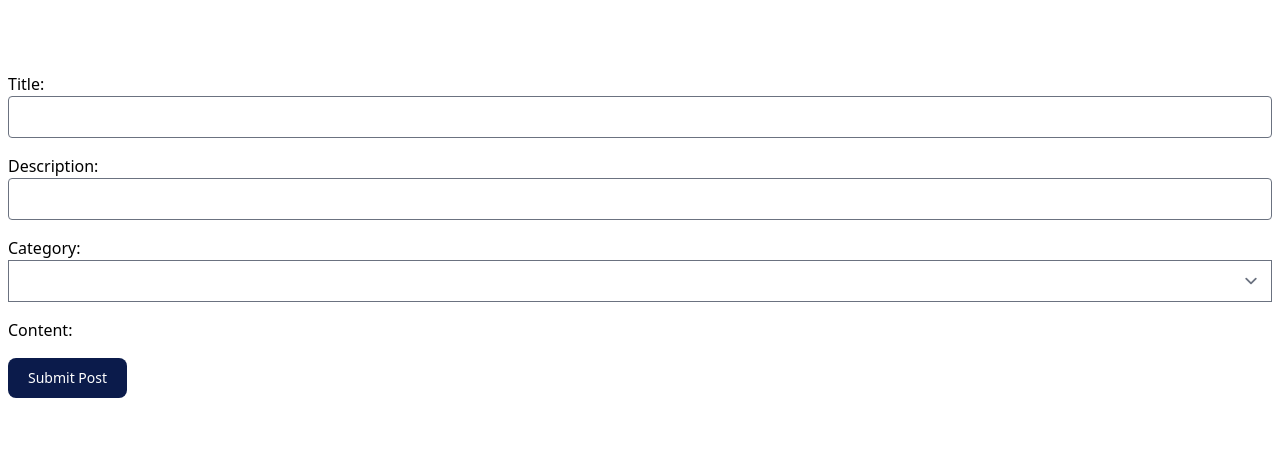
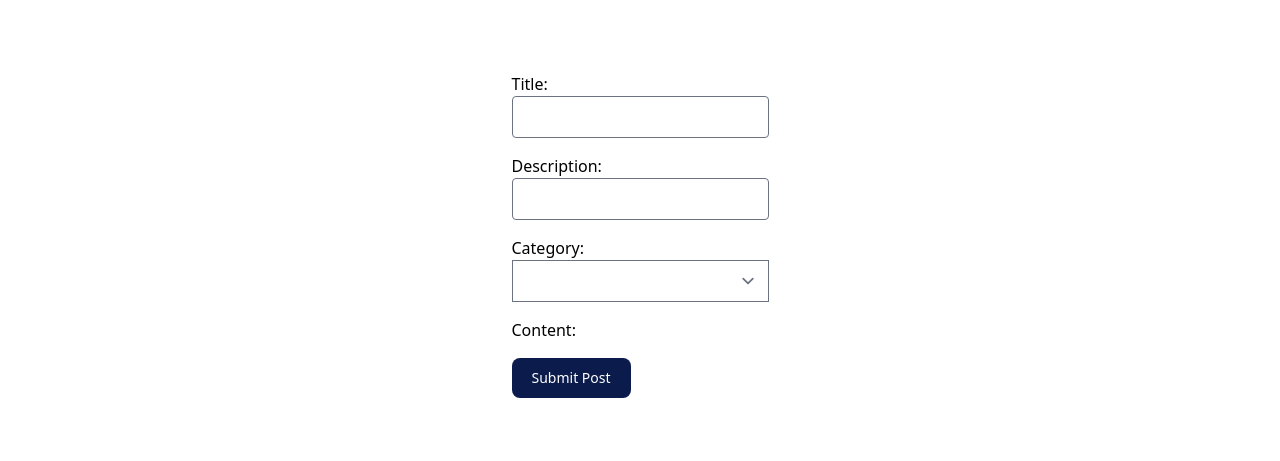
Before and after one commit to hengage/totly, a Django app: page /posts/create/ in a window 1280 px wide. Shown: the part 72-533 px from the top of the page. Run offline with Django 4.2, Linux system fonts and the light colour scheme; data that the repository does not hold is empty.

Commit message:
Styles: desktop view for create post page

```diff
--- a/apps/posts/templates/posts/create_post.html
+++ b/apps/posts/templates/posts/create_post.html
@@ -5,25 +5,26 @@
 {% block content %}
 
 
-<main class="mt-12 md:mt-36 px-2" style="border: 3px solid blu;">
-  <form method="POST" class="space-y-4" style="border: 1px solid re;">
+<main class="mt-12 md:mt-36 px-2 pb-16 xsm:px-48" style="border: 3px solid blu;">
+  <form method="POST" class=" xsm:px-20 sm:flex justify-center items-center" style="border: 1px solid re;">
     {% csrf_token %}
 
     <!-- {{ form.as_p }} -->
     <!-- <div class="">
     </div> -->
+    <div class="space-y-4">
 
-    <div>
+    <div class="">
       <label for="id_title" class="block">Title:</label>
       <input type="text" name="title" maxlength="255" required id="id_title" class="rounded w-full">
     </div>
 
-    <div>
+    <div class="">
       <label for="id_description" class="block" >Description:</label>
       <input type="text" name="description" maxlength="255" required id="id_description" class="rounded w-full">
     </div>
 
-    <div>
+    <div class="">
       <label for="id_category" class="block">Category:</label>
       <div class="rounded w-full">
       <!-- {{form.category }} -->
@@ -44,7 +45,8 @@
       <label for="id_content" class="block">Content:</label>
       <input id="id_content" name="content" type="hidden" name="content" />
 
-      <trix-editor input="id_content" class="django-prose-editor trix-content rounded"
+      <trix-editor input="id_content"
+      class="django-prose-editor trix-content rounded min-h-[20em] max-w-[100%] overflow-hidden"
       data-upload-attachment-url="/prose/attachment/">
     </trix-editor>
     </div>
@@ -59,6 +61,8 @@
     class="text-white bg-primary-color hover:bg-blue-800 focus:ring-4
       focus:ring-blue-300 font-medium rounded-lg text-sm px-5 py-2.5 mr-2 mb-2">
       Submit Post</button>
+
+    </div>
   </form>
 </main>
 
--- a/static/src/output.css
+++ b/static/src/output.css
@@ -1292,6 +1292,42 @@ input:checked + .toggle-bg {
   height: 2.25rem;
 }
 
+.h-36 {
+  height: 9rem;
+}
+
+.h-44 {
+  height: 11rem;
+}
+
+.h-auto {
+  height: auto;
+}
+
+.min-h-screen {
+  min-height: 100vh;
+}
+
+.min-h-\[50\%\] {
+  min-height: 50%;
+}
+
+.min-h-\[100\%\] {
+  min-height: 100%;
+}
+
+.min-h-\[100em\] {
+  min-height: 100em;
+}
+
+.min-h-\[50em\] {
+  min-height: 50em;
+}
+
+.min-h-\[20em\] {
+  min-height: 20em;
+}
+
 .w-full {
   width: 100%;
 }
@@ -1320,6 +1356,10 @@ input:checked + .toggle-bg {
   width: 9rem;
 }
 
+.w-10 {
+  width: 2.5rem;
+}
+
 .w-16 {
   width: 4rem;
 }
@@ -1330,10 +1370,6 @@ input:checked + .toggle-bg {
 
 .w-1\/2 {
   width: 50%;
-}
-
-.w-10 {
-  width: 2.5rem;
 }
 
 .min-w-fit {
@@ -1354,6 +1390,14 @@ input:checked + .toggle-bg {
 }
 
 .max-w-full {
+  max-width: 100%;
+}
+
+.max-w-\[39\%\] {
+  max-width: 39%;
+}
+
+.max-w-\[100\%\] {
   max-width: 100%;
 }
 
@@ -1777,21 +1821,6 @@ input:checked + .toggle-bg {
 .px-0 {
   padding-left: 0px;
   padding-right: 0px;
-}
-
-.px-11 {
-  padding-left: 2.75rem;
-  padding-right: 2.75rem;
-}
-
-.px-1 {
-  padding-left: 0.25rem;
-  padding-right: 0.25rem;
-}
-
-.px-24 {
-  padding-left: 6rem;
-  padding-right: 6rem;
 }
 
 .pr-4 {
@@ -2341,11 +2370,35 @@ input:checked + .toggle-bg {
     margin-right: calc(1.25rem * var(--tw-space-x-reverse));
     margin-left: calc(1.25rem * calc(1 - var(--tw-space-x-reverse)));
   }
+
+  .xsm\:px-16 {
+    padding-left: 4rem;
+    padding-right: 4rem;
+  }
+
+  .xsm\:px-28 {
+    padding-left: 7rem;
+    padding-right: 7rem;
+  }
+
+  .xsm\:px-48 {
+    padding-left: 12rem;
+    padding-right: 12rem;
+  }
+
+  .xsm\:px-20 {
+    padding-left: 5rem;
+    padding-right: 5rem;
+  }
 }
 
 @media (min-width: 640px) {
   .sm\:block {
     display: block;
+  }
+
+  .sm\:flex {
+    display: flex;
   }
 
   .sm\:grid {
@@ -2497,6 +2550,14 @@ input:checked + .toggle-bg {
     width: 60%;
   }
 
+  .md\:w-2\/4 {
+    width: 50%;
+  }
+
+  .md\:w-2\/5 {
+    width: 40%;
+  }
+
   .md\:flex-row {
     flex-direction: row;
   }
@@ -2549,6 +2610,11 @@ input:checked + .toggle-bg {
     padding-right: 0px;
   }
 
+  .md\:px-16 {
+    padding-left: 4rem;
+    padding-right: 4rem;
+  }
+
   .md\:pt-14 {
     padding-top: 3.5rem;
   }
```
